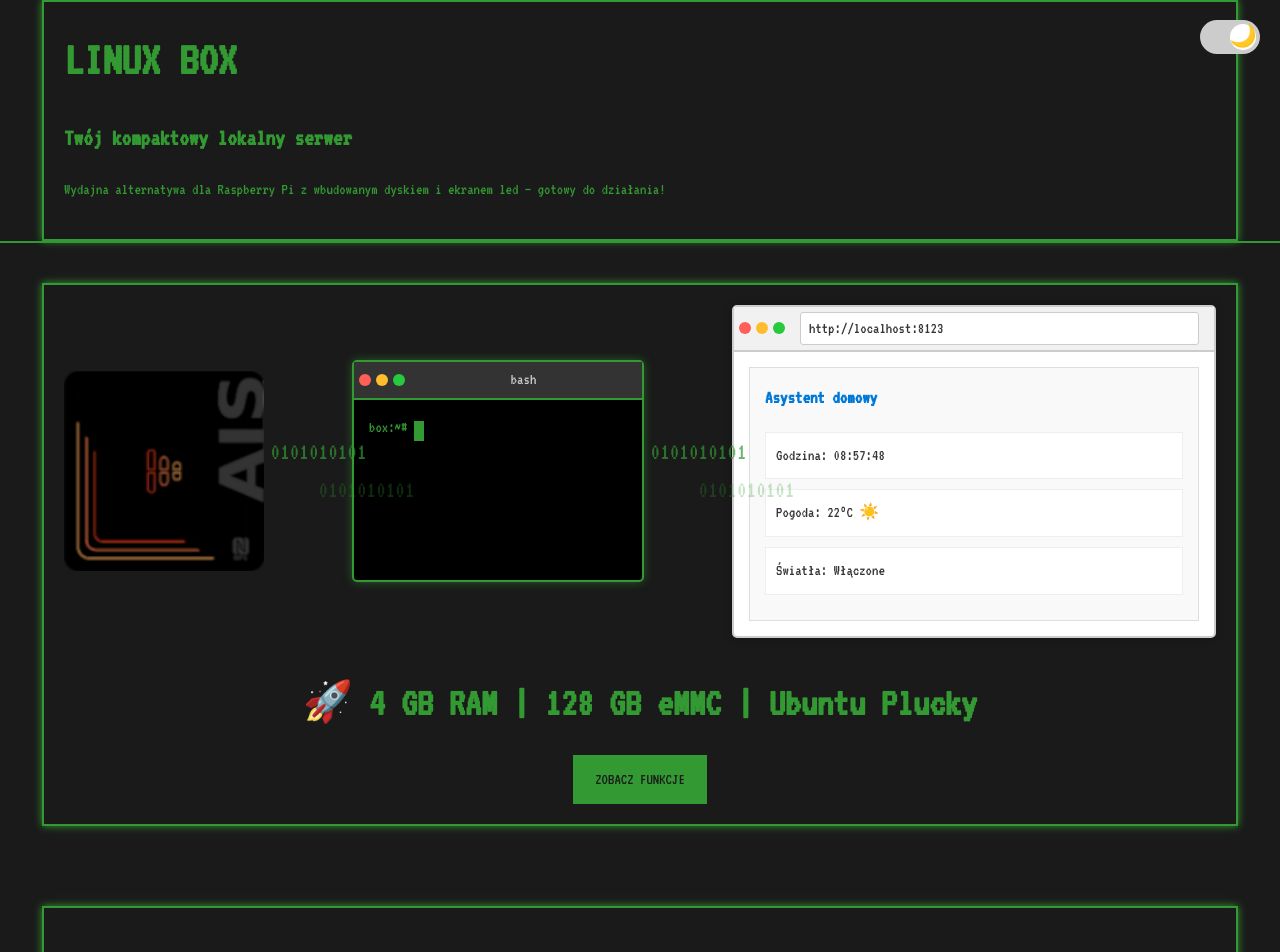
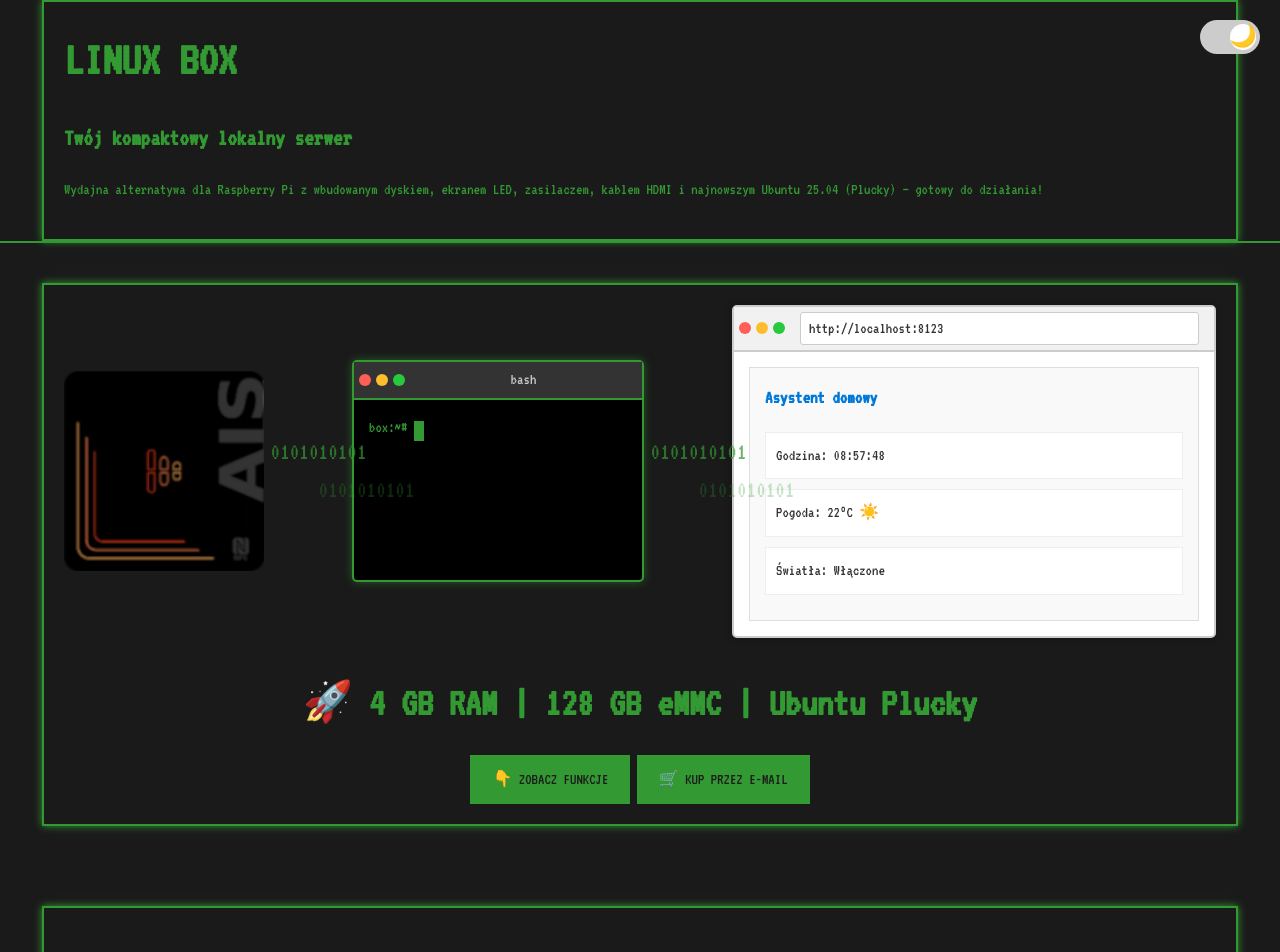
Before and after one commit to araczkowski/box-www-page, a Next.js app: page / in a window 1280 px wide. Shown: the top 952 px of the page. Built offline with nearby package versions, Linux system fonts and the light colour scheme.

Commit message:
buy button

```diff
--- a/src/app/page.tsx
+++ b/src/app/page.tsx
@@ -34,7 +34,7 @@ export default function Home() {
         <div className="container">
           <h1>Linux Box</h1>
           <h2>Twój kompaktowy lokalny serwer</h2>
-          <p>Wydajna alternatywa dla Raspberry Pi z wbudowanym dyskiem i ekranem led – gotowy do działania!</p>
+          <p>Wydajna alternatywa dla Raspberry Pi z wbudowanym dyskiem, ekranem LED, zasilaczem, kablem HDMI i najnowszym Ubuntu 25.04 (Plucky) – gotowy do działania!</p>
           <label className="theme-switch">
             <input type="checkbox" checked={theme === 'dark'} onChange={toggleTheme} />
             <span className="slider round"></span>
@@ -91,7 +91,11 @@ export default function Home() {
           <div className="hero-text">
             <h2>🚀 4 GB RAM | 128 GB eMMC | Ubuntu Plucky</h2>
             <a href="#features" className="btn">
-              Zobacz funkcje
+              👇 Zobacz funkcje
+            </a>
+            {' '}
+            <a href="mailto:andrzej@sviete.pl?subject=Zakup%20bramki" className="btn">
+              🛒 Kup przez e-mail
             </a>
           </div>
         </div>
```
